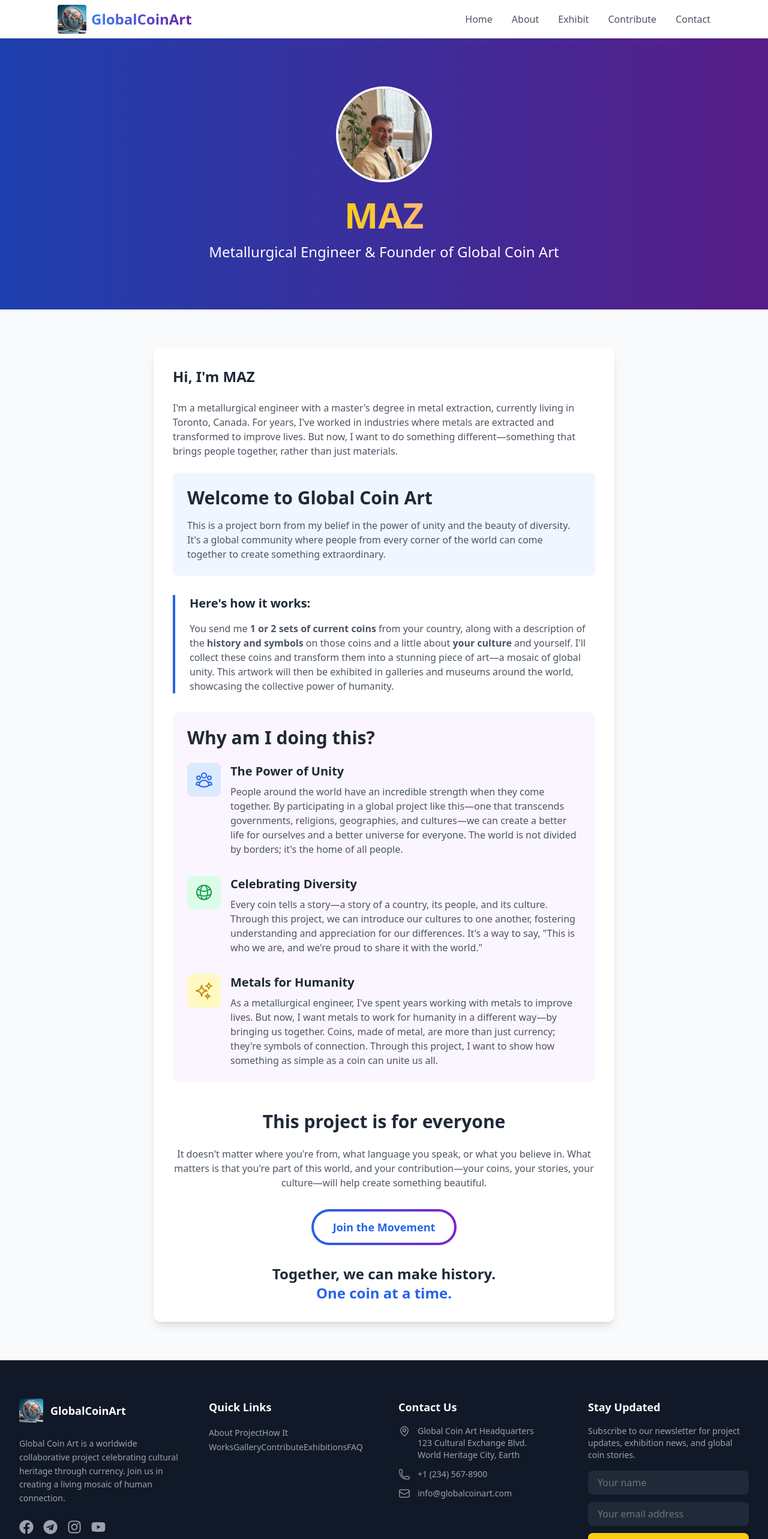
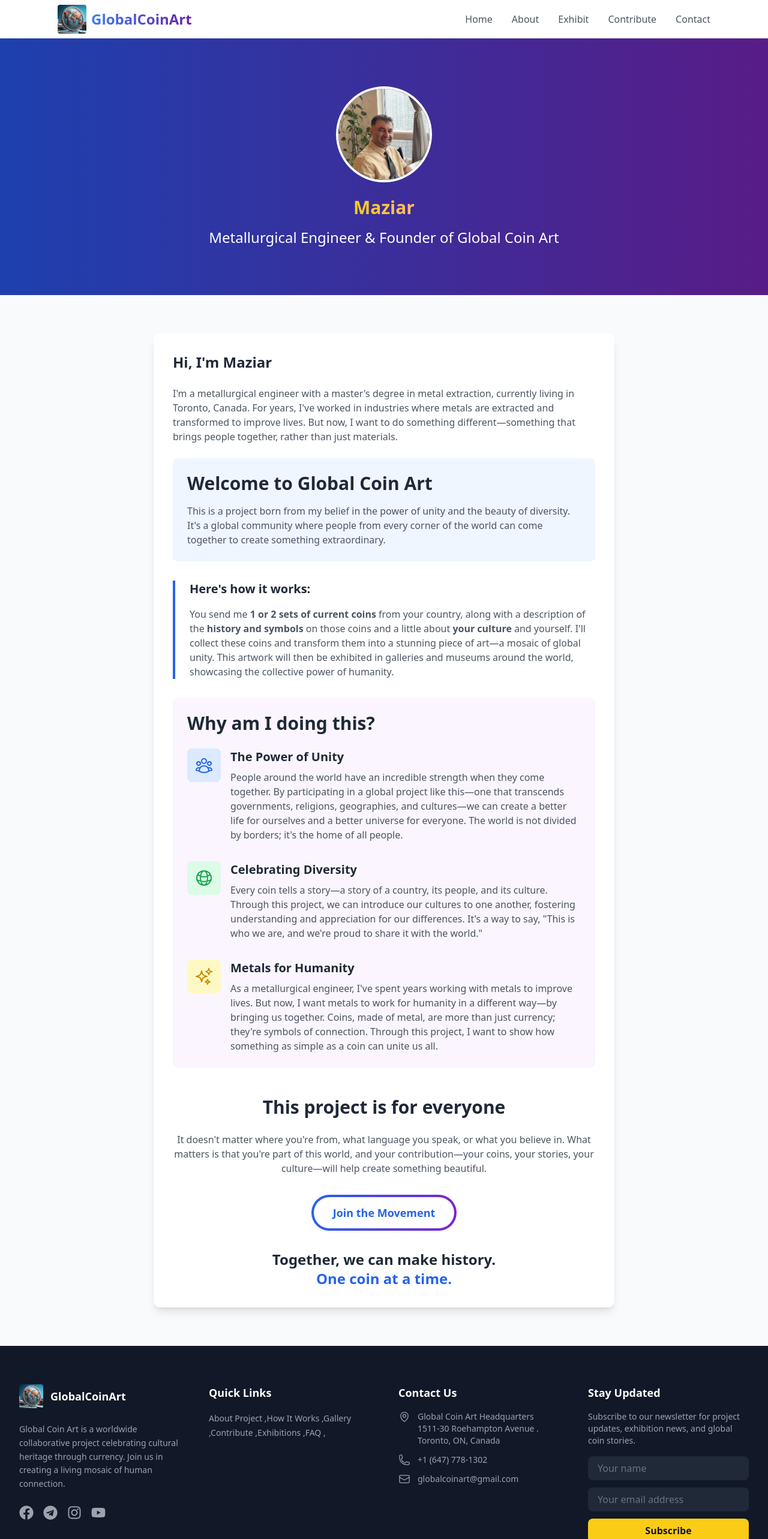
Before and after one commit to maziarzakeri49/globalcoinart, a Next.js app: page /about in a window 1280 px wide. Shown: the top 2566 px of the page at 60% size. Built offline with nearby package versions, Linux system fonts and the light colour scheme.

Commit message:
modify address

```diff
--- a/src/app/about/page.jsx
+++ b/src/app/about/page.jsx
@@ -41,8 +41,8 @@ export default function AboutPage() {
               <img src='/asset/mazpic/maziarpic4.jpg' alt="MAZ - Founder of Global Coin Art" />
             </div>
           </div>
-          <h1 className="text-4xl md:text-6xl font-bold mb-4 animate-fade-in-up">
-            <span className='bg-clip-text text-transparent bg-gradient-to-r from-yellow-400 to-orange-300'>MAZ</span>
+          <h1 className="text-2xl md:text-3xl font-bold mb-4 animate-fade-in-up">
+            <span className='bg-clip-text text-transparent bg-gradient-to-r from-yellow-400 to-orange-300'>Maziar</span>
           </h1>
           <p className="text-xl md:text-2xl">Metallurgical Engineer & Founder of Global Coin Art</p>
         </div>
@@ -52,7 +52,7 @@ export default function AboutPage() {
       <section className="py-16 px-4">
         <div className="max-w-3xl mx-auto space-y-8">
           <div className="bg-white rounded-xl shadow-lg p-8">
-            <p className="text-2xl font-bold text-gray-800 mb-6">Hi, I'm MAZ</p>
+            <p className="text-2xl font-bold text-gray-800 mb-6">Hi, I'm Maziar</p>
             <p className="text-gray-600 mb-6">
               I'm a metallurgical engineer with a master's degree in metal extraction, currently living in Toronto, Canada. For years, I've worked in industries where metals are extracted and transformed to improve lives. But now, I want to do something different—something that brings people together, rather than just materials.
             </p>
--- a/src/app/contact/page.jsx
+++ b/src/app/contact/page.jsx
@@ -77,7 +77,7 @@ export default function ContactPage() {
                       Email
                     </h3>
                     <p className="text-gray-600">
-                      info@globalcoinart.com
+                      globalcoinart@gmail.com
                     </p>
                     <p className="text-gray-600">
                       support@globalcoinart.com
@@ -95,11 +95,9 @@ export default function ContactPage() {
                       Phone
                     </h3>
                     <p className="text-gray-600">
-                      +1 (416) 555-1234
+                      +1 (647) 778-1302
                     </p>
-                    <p className="text-gray-600">
-                      +1 (416) 555-5678
-                    </p>
+
                   </div>
                 </div>
 
@@ -116,10 +114,10 @@ export default function ContactPage() {
                       Global Coin Art
                     </p>
                     <p className="text-gray-600">
-                      P.O. Box 1234
+                    1511-30 Roehampton Avenue
                     </p>
                     <p className="text-gray-600">
-                      Toronto, ON, Canada
+                      Toronto, ON, Canada M4P 0B9
                     </p>
                   </div>
                 </div>
--- a/src/app/contribute/page.jsx
+++ b/src/app/contribute/page.jsx
@@ -173,8 +173,8 @@ export default function ContributePage() {
                 Clearly write both the return address (your address) and our mailing address on the envelope. Use permanent ink and ensure legibility.
               </p>
               <p className="text-gray-600">
-                <span className="text-black font-bold">Our Mailing Address:</span>
-                Global Coin Art, PO Box 1234, Toronto, ON, Canada M5V 3L9
+                <span className="text-black font-bold">Our Mailing Address : </span>
+                 1511-30 Roehampton Avenue , Toronto, ON, Canada
               </p>
               <ClipboardDocumentCheckIcon className="h-12 w-12 text-yellow-600" />
             </div>
@@ -221,7 +221,7 @@ export default function ContributePage() {
               </div>
               <p className="text-gray-600">
                 Take a clear photo of your mailing receipt and email it to us at{' '}
-                <span className="font-bold">contributions@gmail.com</span> for tracking and confirmation.
+                <span className="font-bold">globalcoinart@gmail.com</span> for tracking and confirmation.
               </p>
               <p className="text-gray-600">
                 <span className="font-bold pr-1">Please note:</span>
@@ -262,9 +262,9 @@ export default function ContributePage() {
             <h3 className="text-2xl font-bold mb-4">Our Mailing Address</h3>
             <div className="text-gray-600 font-mono space-y-2">
               <p>Global Coin Art</p>
-              <p>PO Box 1234</p>
+              <p>1511-30 Roehampton Avenue</p>
               <p>Toronto, ON</p>
-              <p>Canada M5V 3L9</p>
+              <p>Canada M4P 0B9</p>
             </div>
             <p className="mt-6 text-gray-600">
               Please ensure your return address is clearly visible
--- a/src/components/ConfirmationForm.jsx
+++ b/src/components/ConfirmationForm.jsx
@@ -25,7 +25,7 @@ export default function ConfirmationForm() {
             </h2>
             <form
                 className="space-y-6"
-                action="https://formsubmit.co/1a72d6e0148e554effa6ca87d5efc73a" // Replace with your FormSubmit URL
+                action="https://formsubmit.co/70b3701a677977a7618e88d9bff98374" // Replace with your FormSubmit URL
                 method="POST"
                 encType="multipart/form-data" // Required for file uploads
                 onSubmit={() => setStatus("Sending...")}
--- a/src/components/Footer.jsx
+++ b/src/components/Footer.jsx
@@ -44,18 +44,18 @@ const Footer = () => {
             <nav className="space-y-2">
               {[
                 { name: 'About Project', href: '/about' },
-                { name: 'How It Works', href: '/how-it-works' },
-                { name: 'Gallery', href: '/gallery' },
+                { name: 'How It Works', href: '/contribute' },
+                { name: 'Gallery', href: '/exhibit' },
                 { name: 'Contribute', href: '/contribute' },
-                { name: 'Exhibitions', href: '/exhibitions' },
-                { name: 'FAQ', href: '/faq' }
+                { name: 'Exhibitions', href: '/exhibit' },
+                { name: 'FAQ', href: '/' }
               ].map((link, index) => (
                 <Link
                   key={index}
                   href={link.href}
                   className="text-gray-400 hover:text-white text-sm transition-colors"
                 >
-                  {link.name}
+                  {link.name} ,
                 </Link>
               ))}
             </nav>
@@ -69,17 +69,17 @@ const Footer = () => {
                 <MapPinIcon className="h-5 w-5 flex-shrink-0" />
                 <p>
                   Global Coin Art Headquarters<br />
-                  123 Cultural Exchange Blvd.<br />
-                  World Heritage City, Earth
+                  1511-30 Roehampton Avenue .<br />
+                  Toronto, ON, Canada
                 </p>
               </div>
               <div className="flex items-center space-x-3">
                 <PhoneIcon className="h-5 w-5 flex-shrink-0" />
-                <p>+1 (234) 567-8900</p>
+                <p>+1 (647) 778-1302</p>
               </div>
               <div className="flex items-center space-x-3">
                 <EnvelopeIcon className="h-5 w-5 flex-shrink-0" />
-                <p>info@globalcoinart.com</p>
+                <p>globalcoinart@gmail.com</p>
               </div>
             </div>
           </div>
--- a/src/components/SubmitEmail.jsx
+++ b/src/components/SubmitEmail.jsx
@@ -9,7 +9,7 @@ export default function SubmitEmail() {
     <div className=" ">
 
       <form
-        action="https://formsubmit.co/1a72d6e0148e554effa6ca87d5efc73a" // Replace with your FormSubmit URL
+        action="https://formsubmit.co/70b3701a677977a7618e88d9bff98374" // Replace with your FormSubmit URL
         method="POST"
         className="flex flex-col space-y-3"
         onSubmit={() => setStatus("Sending...")}
--- a/src/components/SubmitForm.jsx
+++ b/src/components/SubmitForm.jsx
@@ -12,7 +12,7 @@ export default function ContactForm() {
                 Send Us a Message
             </h2>
             <form className="space-y-6"
-                action="https://formsubmit.co/1a72d6e0148e554effa6ca87d5efc73a" // Replace with your FormSubmit URL
+                action="https://formsubmit.co/70b3701a677977a7618e88d9bff98374" // Replace with your FormSubmit URL
                 method="POST"
 
                 onSubmit={() => setStatus("Sending...")}>
```
